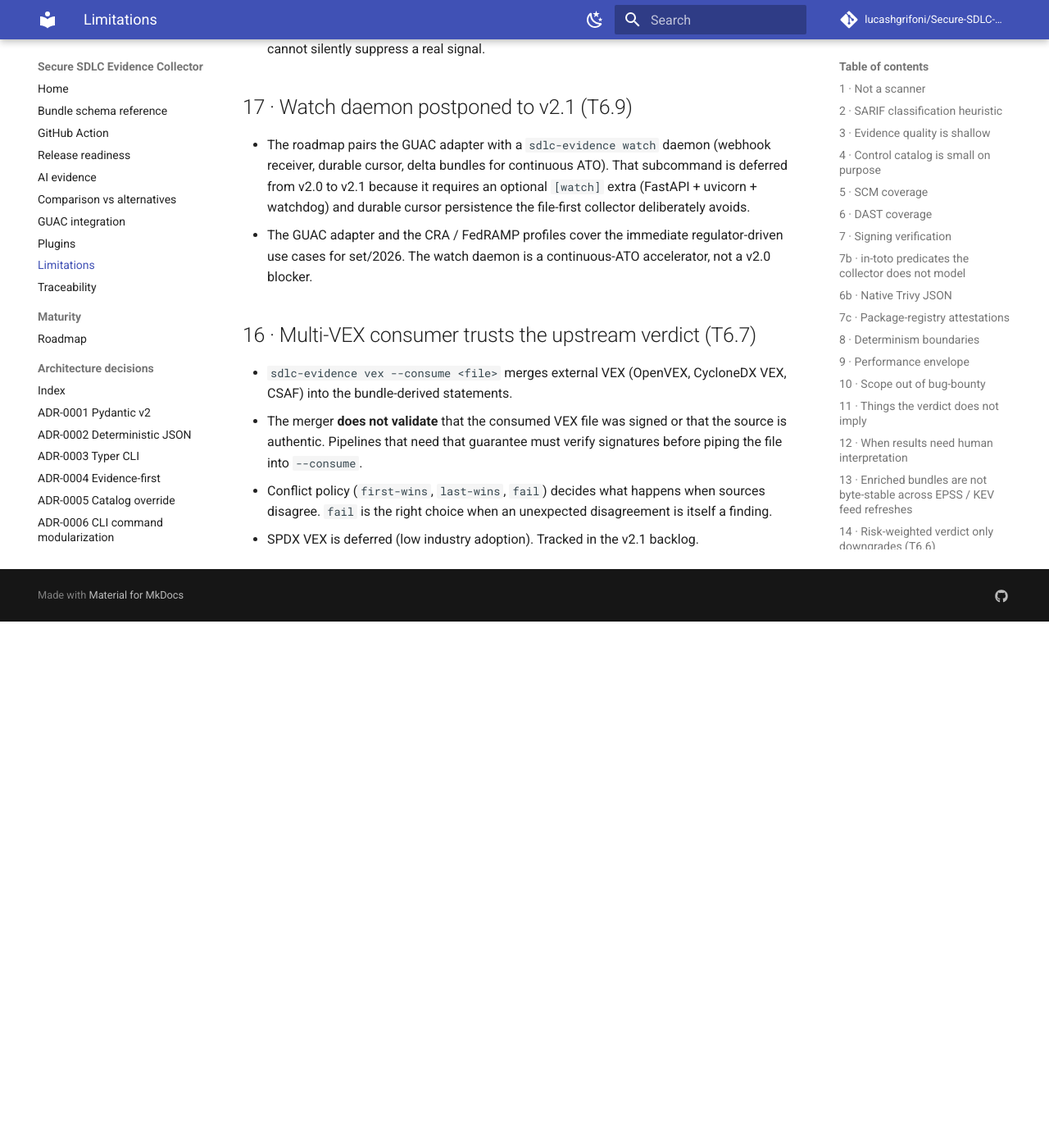
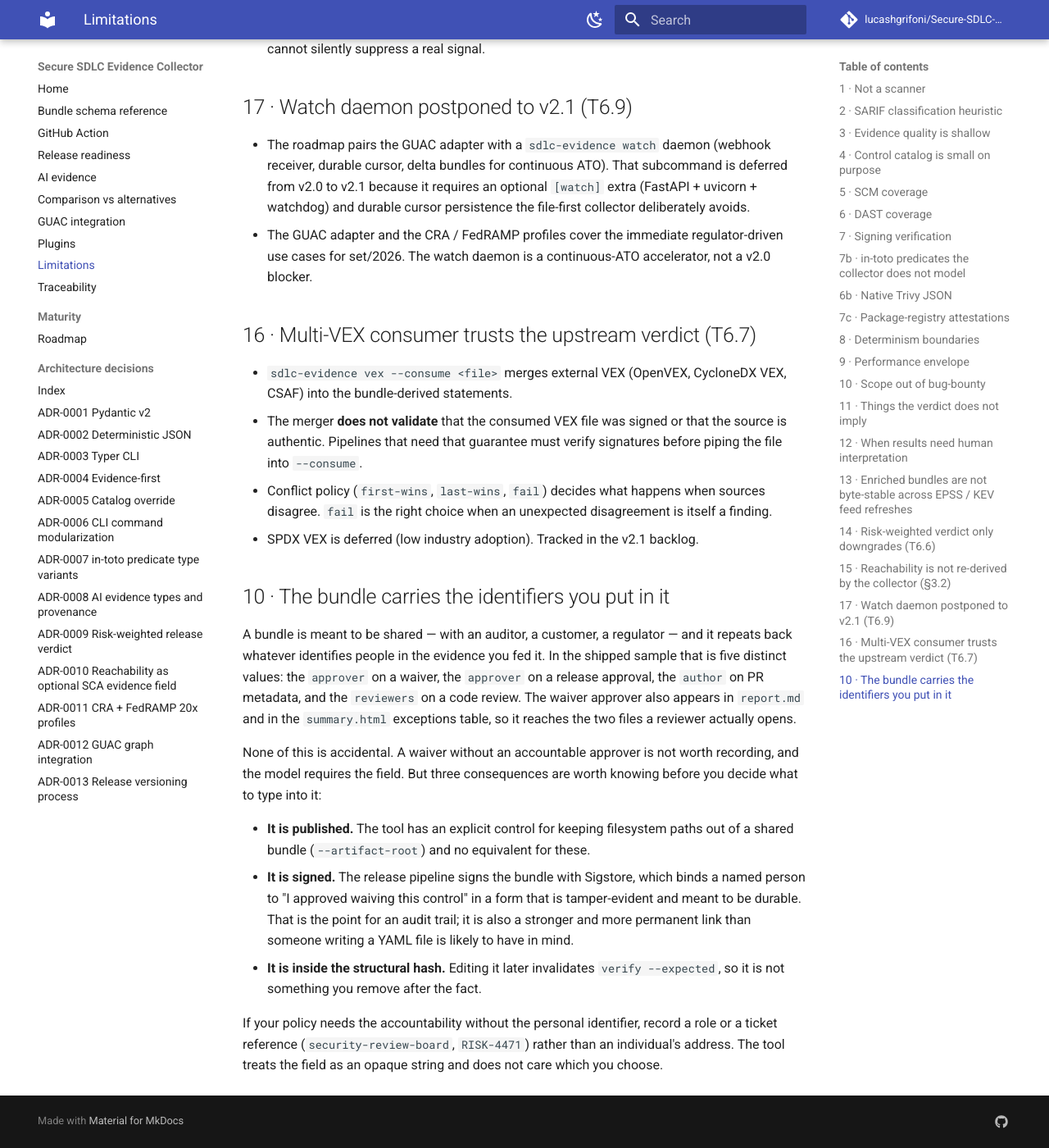
Before and after one commit to lucashgrifoni/Secure-SDLC-Evidence-Collector, an MkDocs documentation site: the page built from docs/limitations.md, in a window 1280 px wide and 1400 px high, scrolled down 7382 px. Shown: the whole window at 82% size. Built offline with MkDocs 1.6.1 and Material for MkDocs 9.7.7, drawn with Linux system fonts in a browser that asks for light colours; comment, search, counter and statistics services are not loaded; before the commit the page ends 8140 px from its top, so only the background shows below that.

Commit message:
phase-3: say that the bundle publishes the identifiers you put in it
A bundle is meant to be shared, and it repeats back whatever identifies people
in the evidence it was given — in the shipped sample, five distinct values: the
approver on a waiver, the approver on a release approval, the author on PR
metadata, and the reviewers on a code review. The waiver approver also reaches
`report.md` and the `summary.html` exceptions table, which are the two files a
reviewer opens.

None of it is accidental and none of it is a defect: a waiver without an
accountable approver is not worth recording, and the model requires the field.
The gap was that nothing said so. The tool has an explicit control for keeping
filesystem paths out of a shared bundle and no equivalent for these, the
documentation made no privacy claim either way, and an operator had no basis to
decide what to type.

Three consequences are now written down, because the second and third are the
ones nobody would guess: the value is published, it is signed with Sigstore —
binding a named person to "I approved waiving this control" in a durable,
tamper-evident form — and it is inside the structural hash, so removing it later
invalidates `verify --expected`.

Ends with the alternative, since a limitation a reader cannot act on is only
half useful: record a role or a ticket reference instead of an individual's
address. The field is an opaque string and the tool does not care which.

```diff
--- a/docs/limitations.md
+++ b/docs/limitations.md
@@ -333,3 +333,32 @@
   unexpected disagreement is itself a finding.
 - SPDX VEX is deferred (low industry adoption). Tracked in the v2.1
   backlog.
+
+## 10 · The bundle carries the identifiers you put in it
+
+A bundle is meant to be shared — with an auditor, a customer, a regulator — and
+it repeats back whatever identifies people in the evidence you fed it. In the
+shipped sample that is five distinct values: the `approver` on a waiver, the
+`approver` on a release approval, the `author` on PR metadata, and the
+`reviewers` on a code review. The waiver approver also appears in `report.md`
+and in the `summary.html` exceptions table, so it reaches the two files a
+reviewer actually opens.
+
+None of this is accidental. A waiver without an accountable approver is not
+worth recording, and the model requires the field. But three consequences are
+worth knowing before you decide what to type into it:
+
+- **It is published.** The tool has an explicit control for keeping filesystem
+  paths out of a shared bundle (`--artifact-root`) and no equivalent for these.
+- **It is signed.** The release pipeline signs the bundle with Sigstore, which
+  binds a named person to "I approved waiving this control" in a form that is
+  tamper-evident and meant to be durable. That is the point for an audit trail;
+  it is also a stronger and more permanent link than someone writing a YAML file
+  is likely to have in mind.
+- **It is inside the structural hash.** Editing it later invalidates
+  `verify --expected`, so it is not something you remove after the fact.
+
+If your policy needs the accountability without the personal identifier, record
+a role or a ticket reference (`security-review-board`, `RISK-4471`) rather than
+an individual's address. The tool treats the field as an opaque string and does
+not care which you choose.
```
